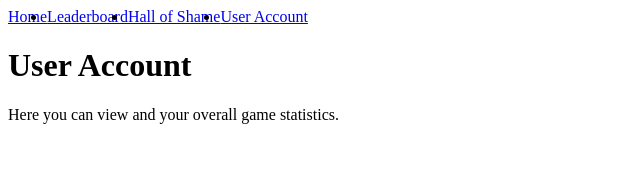
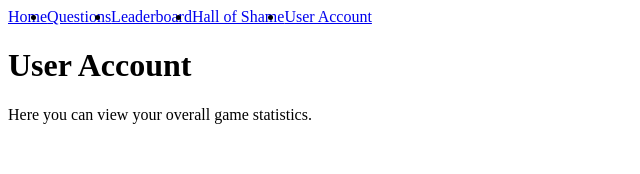
Before and after one commit to pauletters/Questionable-Intelligence, a React app in the folder client/: page /UserAccount in a window 1280 px wide. Shown: the top 174 px of the page, without its empty margins (0-640 px from the left). Built offline with nearby package versions, Linux system fonts and the light colour scheme; the HTML template or start-up script is replaced by a standard one.

Commit message:
added a missing link to the navbar

```diff
--- a/client/main.tsx
+++ b/client/main.tsx
@@ -6,7 +6,7 @@ import './index.css';
 import App from './App.tsx';
 import HallOfShame from './src/pages/HallOfShame.tsx';
 import ErrorPage from './src/pages/ErrorPage.tsx';
-import LeaderBoard from './src/pages/LeaderBoard.tsx';
+import LeaderBoard from './src/pages/Leaderboard.tsx';
 import LoginPage from './src/pages/LoginPage.tsx';
 import UserAccount from './src/pages/UserAccount.tsx';
 import QuestionPage from './src/pages/QuestionPage.tsx';
@@ -22,7 +22,7 @@ const router = createBrowserRouter([
         element: <LoginPage />
       },
       {
-        path: '/leaderboard',
+        path: '/LeaderBoard',
         element: <LeaderBoard />
       },
       {
--- a/client/src/components/Navbar.tsx
+++ b/client/src/components/Navbar.tsx
@@ -13,6 +13,16 @@ const Nav: React.FC = () => {
             }
           >
             Home
+          </NavLink>
+        </li>
+        <li className="nav-item">
+          <NavLink
+            to="/QuestionPage"
+            className={({ isActive }) =>
+              `nav-link ${isActive ? 'active' : ''}`
+            }
+          >
+            Questions
           </NavLink>
         </li>
         <li className="nav-item">
--- a/client/src/pages/ErrorPage.tsx
+++ b/client/src/pages/ErrorPage.tsx
@@ -1,5 +1,3 @@
-import React from "react";
-
 const ErrorPage = () => {
     return (
       <section>
--- a/client/src/pages/LeaderBoard.tsx
+++ b/client/src/pages/LeaderBoard.tsx
@@ -1,6 +1,6 @@
 import React from 'react';
 
-const Leaderboard: React.FC = () => {
+const LeaderBoard: React.FC = () => {
   return (
     <div>
       <h1>Leaderboard</h1>
@@ -10,4 +10,4 @@ const Leaderboard: React.FC = () => {
 };
 
 
-export default Leaderboard;
+export default LeaderBoard;
--- a/client/src/pages/UserAccount.tsx
+++ b/client/src/pages/UserAccount.tsx
@@ -4,7 +4,7 @@ const UserAccount: React.FC = () => {
   return (
     <div>
       <h1>User Account</h1>
-      <p>Here you can view and your overall game statistics.</p>
+      <p>Here you can view your overall game statistics.</p>
     </div>
   );
 };
```
